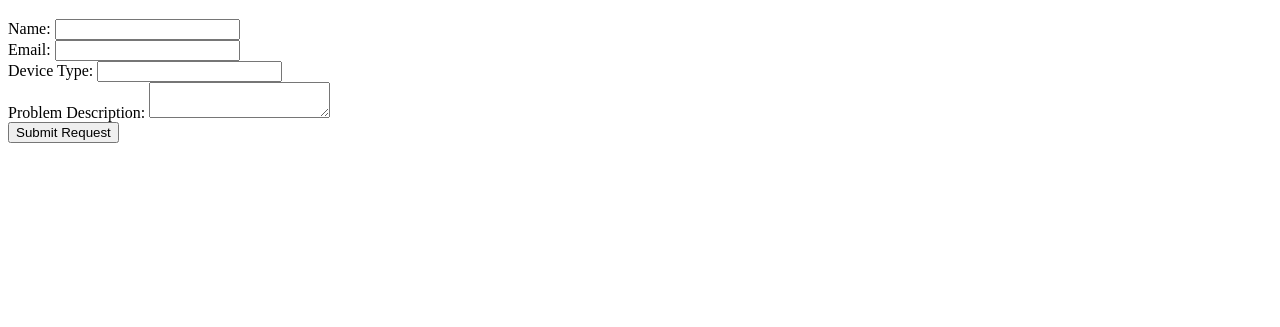
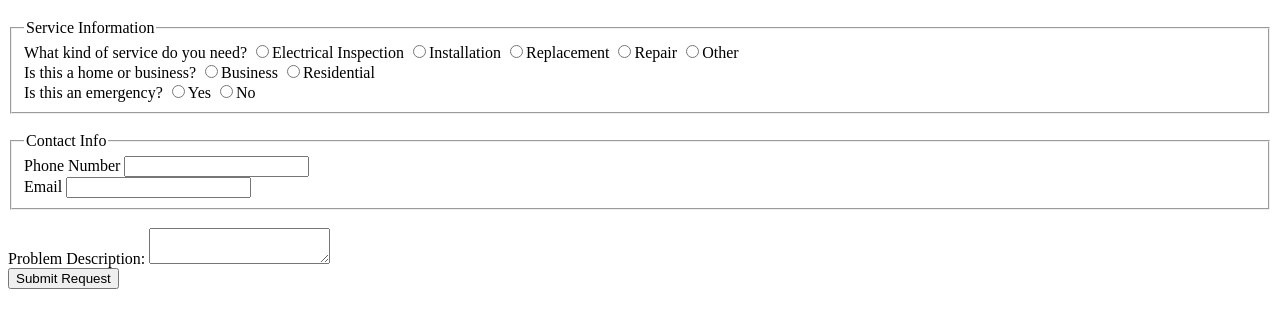
Before and after one commit to TheClutchC/email-request-form, a website: page index.html in a window 1280 px wide. Shown: the part 61-388 px from the top of the page. Drawn offline with Linux system fonts and the light colour scheme.

Commit message:
added form fields for service type and contact info

```diff
--- a/index.html
+++ b/index.html
@@ -6,14 +6,32 @@
 <body>
   <h1>Repair Service Request</h1>
   <form action="/submit" method="post">
-    <label for="name">Name:</label>
-    <input type="text" id="name" name="name" required>
+    <fieldset>
+    <legend>Service Information</legend>
+      <label for="service-category">What kind of service do you need?</label>
+      <input type="radio" id="service-category" name="service-category" required>Electrical Inspection</input>
+      <input type="radio" id="service-category" name="service-category" required>Installation</input>
+      <input type="radio" id="service-category" name="service-category" required>Replacement</input>
+      <input type="radio" id="service-category" name="service-category" required>Repair</input>
+      <input type="radio" id="service-category" name="service-category" required>Other</input>
+      <br>
+      <label for="location-type">Is this a home or business?</label>
+      <input type="radio" id="location-type" name="location-type" required>Business</input>
+      <input type="radio" id="location-type" name="location-type" required>Residential</input>
+      <br>
+      <label for="emergency">Is this an emergency?</label>
+      <input type="radio" id="emergency" name="emergency" required>Yes</input>
+      <input type="radio" id="emergency" name="emergency" required>No</input>
+    </fieldset>
     <br>
-    <label for="email">Email:</label>
-    <input type="email" id="email" name="email" required>
-    <br>
-    <label for="device">Device Type:</label>
-    <input type="text" id="device" name="device" required>
+    <fieldset>
+    <legend>Contact Info</legend>
+      <label for="location-type">Phone Number</label>
+      <input type="tel" id="phone" name="phone" required>
+      <br>
+      <label for="emergency">Email</label>
+      <input type="email" id="email" name="email" required>
+    </fieldset>
     <br>
     <label for="problem">Problem Description:</label>
     <textarea id="problem" name="problem" required></textarea>
```
